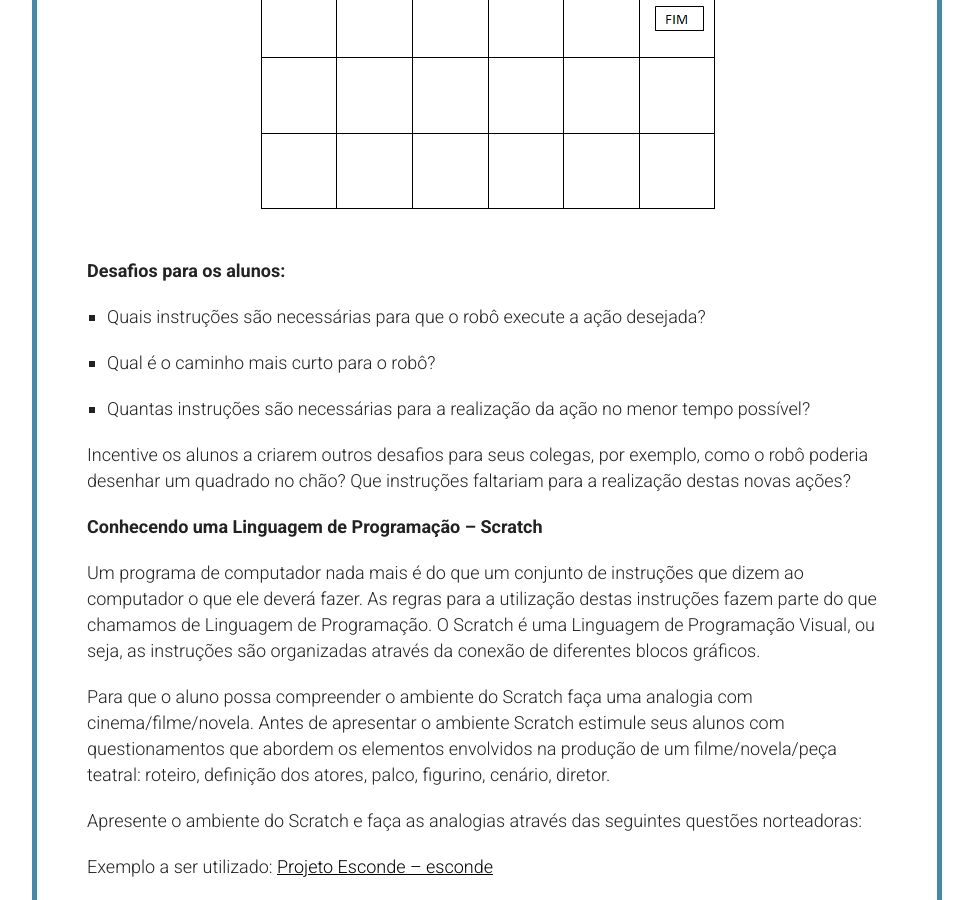
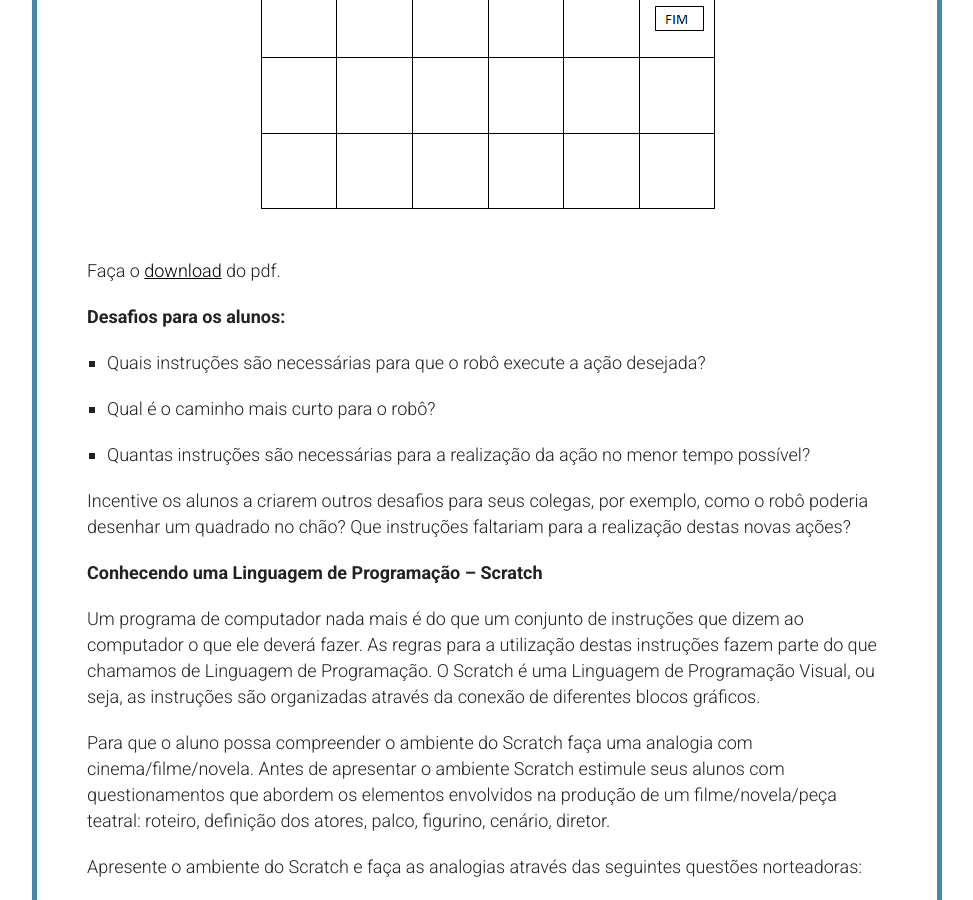
Before and after one commit to Programae/blocos, a Jekyll site: the page built from _posts/2015-01-01-aula01.md, in a window 1280 px wide and 900 px high, scrolled down 5581 px. Shown: the whole window, without its empty margins (153-1126 px from the left). Built offline with Jekyll 4.4.1, drawn with Linux system fonts in a browser that asks for light colours; nearby versions of some CDN libraries; library files that are not in the unit come from our copies.

Commit message:
teste download pdf 2

```diff
--- a/_posts/2015-01-01-aula01.md
+++ b/_posts/2015-01-01-aula01.md
@@ -106,7 +106,9 @@ Mudar o objeto de local.
 Com fita crepe construa este cenário no chão da sala ou pátio da escola. Combine que o quadrado 1 da 1. Linha é o ponto inicial. Escolha uma posição qualquer e coloque em objeto que deverá ser transportado pelo
 robô. Defina a posição final, ou seja, a nova posição onde o robô deverá posicionar o objeto.
 
-![](../imagens/aula1-1.png)
+![](/blocos/imagens/aula1-1.png)
+
+Faça o [download](/blocos/pfds/Ficha%201.pdf) do pdf.
 
 **Desafios para os alunos:**
 
```
